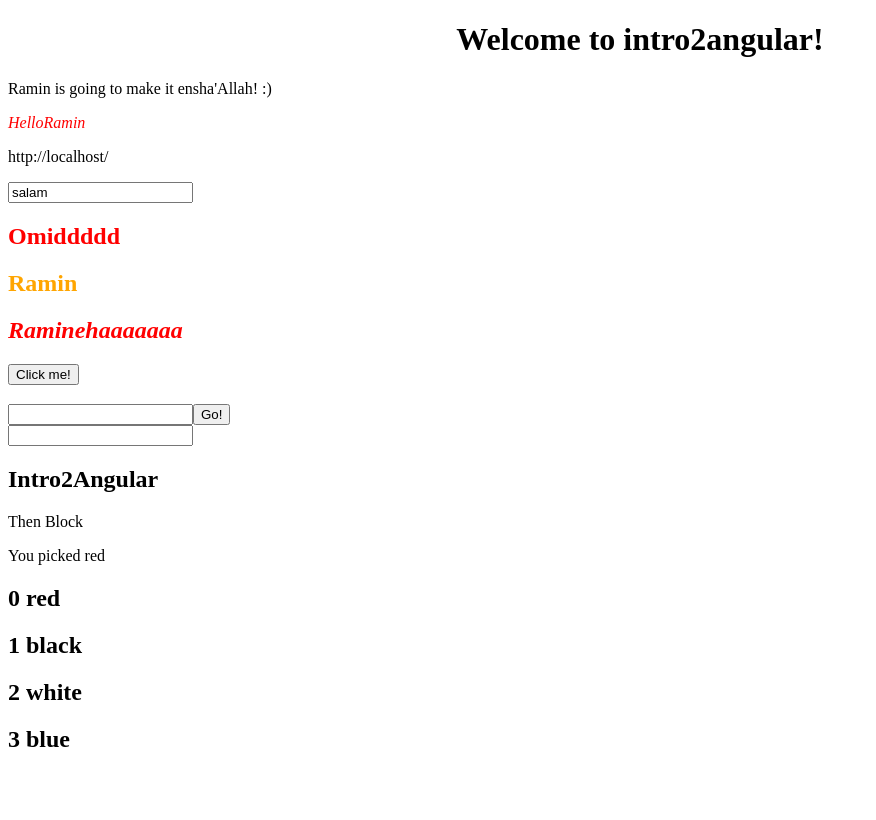
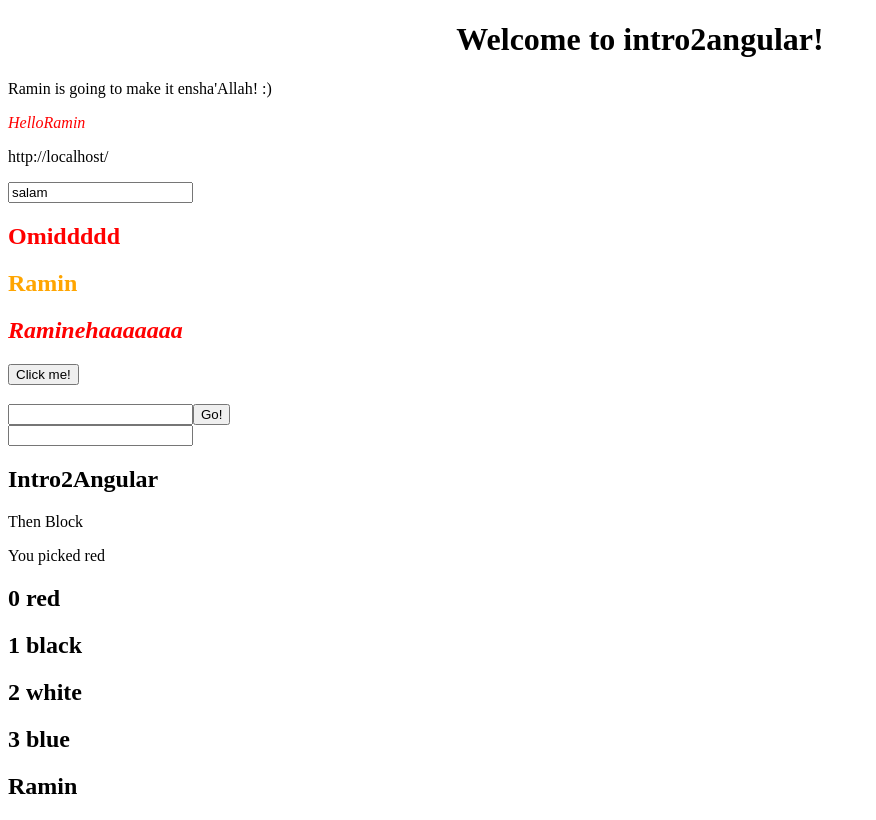
Before and after one commit to raminghaderi/intro2angular, an Angular app: page / in a window 1280 px wide. Shown: the whole page, without its empty margins (0-876 px from the left). Built offline with nearby package versions, Linux system fonts and the light colour scheme.

Commit message:
@Input()

```diff
--- a/src/app/app.component.html
+++ b/src/app/app.component.html
@@ -4,4 +4,4 @@
     Welcome to {{ title }}!
   </h1>
 </div>
-<app-test></app-test>
+<app-test [parentData]='name'></app-test>
--- a/src/app/app.component.ts
+++ b/src/app/app.component.ts
@@ -7,4 +7,5 @@ import { Component } from '@angular/core';
 })
 export class AppComponent {
   title = 'intro2angular';
+  public name = 'Ramin';
 }
--- a/src/app/components/test/test.component.html
+++ b/src/app/components/test/test.component.html
@@ -49,3 +49,5 @@
 <div *ngFor='let color of colors; index as i'>
   <h2>{{i}} {{color}}</h2>
 </div>
+
+<h2>{{parentData}}</h2>
```
Also changed, not shown: src/app/components/test/test.component.ts (+3 -1 lines).
